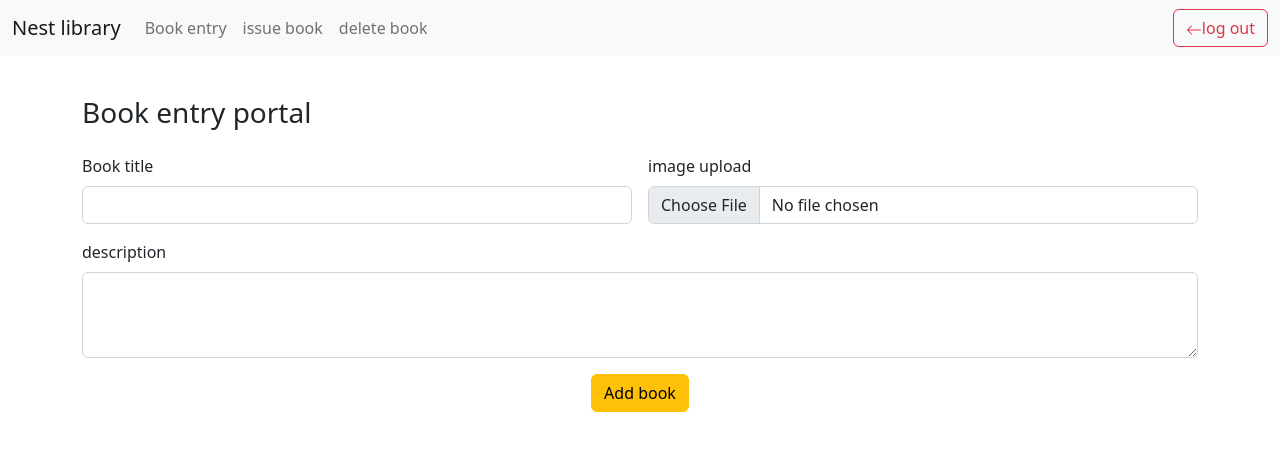
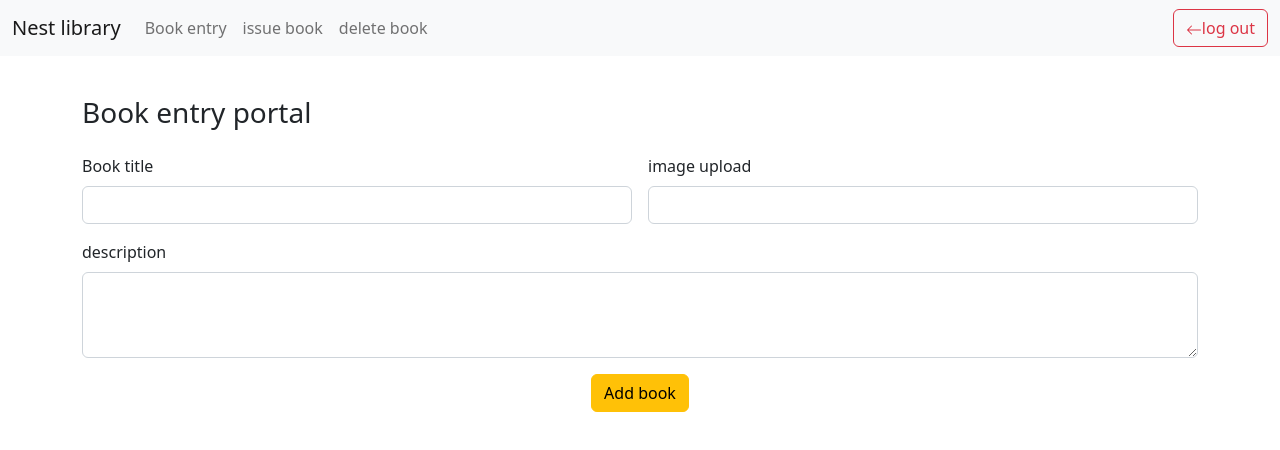
Before and after one commit to krishnanunnijp/library-management-angular-project, an Angular app: page /add in a window 1280 px wide. Shown: the top 450 px of the page. Built offline with nearby package versions, Linux system fonts and the light colour scheme.

Commit message:
view page added

```diff
--- a/src/app/add-book/add-book.component.html
+++ b/src/app/add-book/add-book.component.html
@@ -12,7 +12,7 @@
                 </div>
                 <div class="col-12 col-sm-6 col-md-6 col-lg-6 col-xl-6 col-xxl-6">
                     <label for="image" class="form-label">image upload </label>
-                    <input name="image"[(ngModel)]="image" type="file" class="form-control">
+                    <input name="image"[(ngModel)]="image" type="text" class="form-control">
                 </div>
                 <div class="col-12 col-sm-12 col-md-12 col-lg-12 col-xl-12 col-xxl-12">
                     <label for="description" class="form-label">description</label>
--- /dev/null
+++ b/src/app/api.service.ts
@@ -0,0 +1,13 @@
+import { HttpClient } from '@angular/common/http';
+import { Injectable } from '@angular/core';
+
+@Injectable({
+  providedIn: 'root'
+})
+export class ApiService {
+
+  constructor(private http:HttpClient) { }
+  fetchBook=()=>{
+    return this.http.get("http://localhost:8080/")
+  }
+}
--- a/src/app/app.module.ts
+++ b/src/app/app.module.ts
@@ -15,6 +15,7 @@ import { IssueBookComponent } from './issue-book/issue-book.component';
 import { DeleteBookComponent } from './delete-book/delete-book.component';
 import { AdminNavbarComponent } from './admin-navbar/admin-navbar.component';
 import { FormsModule } from '@angular/forms';
+import{HttpClientModule}from '@angular/common/http'
 const myRoute: Routes =[
   {
     path:"",
@@ -69,7 +70,8 @@ const myRoute: Routes =[
     BrowserModule,
     AppRoutingModule,
     RouterModule.forRoot(myRoute),
-    FormsModule
+    FormsModule,
+    HttpClientModule
   ],
   providers: [],
   bootstrap: [AppComponent]
--- a/src/app/view-book/view-book.component.ts
+++ b/src/app/view-book/view-book.component.ts
@@ -1,4 +1,5 @@
 import { Component } from '@angular/core';
+import { ApiService } from '../api.service';
 
 @Component({
   selector: 'app-view-book',
@@ -7,66 +8,14 @@ import { Component } from '@angular/core';
 })
 export class ViewBookComponent {
   data :any=[
-    {
-      "title":"Randam oozham",
-      "image": "https://m.media-amazon.com/images/I/41fRojGGDUL.jpg",
-      "description":"masterpiece of Jnanpith winning writer MT Vasudevan Nair. It was translated into English as Second Turn in 1997"
+  ]
+  constructor(private api:ApiService){
+    api.fetchBook().subscribe(
+      (generated:any)=>{
+        this.data=generated
+      }
+    )
+  }
 
-    },
-    {
-      "title":"Ponniyin selvan ",
-      "image": "https://rukminim1.flixcart.com/image/416/416/book/8/4/1/ponniyin-selvan-part-ii-original-imadeuhn6wa96dnw.jpeg?q=70",
-      "description":"The Story Is About The Historical Events, Queer Personalities And The Ruler Of Chola Dynasty Of Tamilnadu In 10th Century A.d"
-
-    },
-    {
-      "title":"In Search of Lost Time ",
-      "image": "https://d3i5mgdwi2ze58.cloudfront.net/7hqv6ddaqv363p4hadx6lymotow1",
-      "description":"Swann's Way, the first part of A la recherche de temps perdu, Marcel Proust's seven-part cycle, was published in 1913. "
-
-    },
-    {
-      "title":"Ulysses",
-      "image": "https://d3i5mgdwi2ze58.cloudfront.net/f7nkbyqfsnrrlct3hs01jkrz2vdi",
-      "description":"Ulysses chronicles the passage of Leopold Bloom through Dublin during an ordinary day, June 16, 1904 bulk of the card's content."
-
-    },
-    {
-      "title":"Don Quixote ",
-      "image": "https://d3i5mgdwi2ze58.cloudfront.net/bn8dmzg3y0fcofvl6azmbyl6bry4",
-      "description":"Alonso Quixano, a retired country gentleman in his fifties, lives in an unnamed section of La Mancha with his niece and a housekeeper. "
-
-    },
-    {
-      "title":"One Hundred Years of Solitude",
-      "image": "https://d3i5mgdwi2ze58.cloudfront.net/evtw45j15ooutm5tnz3ev1r9lk0e",
-      "description":"masterpiece of Jnanpith winning writer MT Vasudevan Nair. It was translated "
-
-    },
-    {
-      "title":"Moby Dick ",
-      "image": "https://d3i5mgdwi2ze58.cloudfront.net/epke1jolmtb858vv9ctbtxpa8yi6",
-      "description":"One of the 20th century's enduring works, One Hundred Years of Solitude is a widely beloved "
-
-    },
-    {
-      "title":"The Great Gatsby",
-      "image": "https://d3i5mgdwi2ze58.cloudfront.net/m8sdet02cc7mdl8l6jow8cpl7co2",
-      "description":"The novel chronicles an era that Fitzgerald himself dubbed the \"Jazz Age\". Following the shock and chaos of World War I"
-
-    },
-    {
-      "title":"War and Peace",
-      "image": "https://d3i5mgdwi2ze58.cloudfront.net/hwi2qqngyicqz7s7ps4x4k1ei14k",
-      "description":"First published in 1851, Melville's masterpiece is, in Elizabeth Hardwick's words, \"the greatest novel in American literature."
-
-    },
-    {
-      "title":"Hamlet ",
-      "image": "https://d3i5mgdwi2ze58.cloudfront.net/94t9qfwmt3s3tbw24xhjquc1c7l5",
-      "description":"The Tragedy of Hamlet, Prince of Denmark, or more simply Hamlet, is a tragedy by William Shakespeare, believed to have been written"
-
-    },
-  ]
 
 }
```
